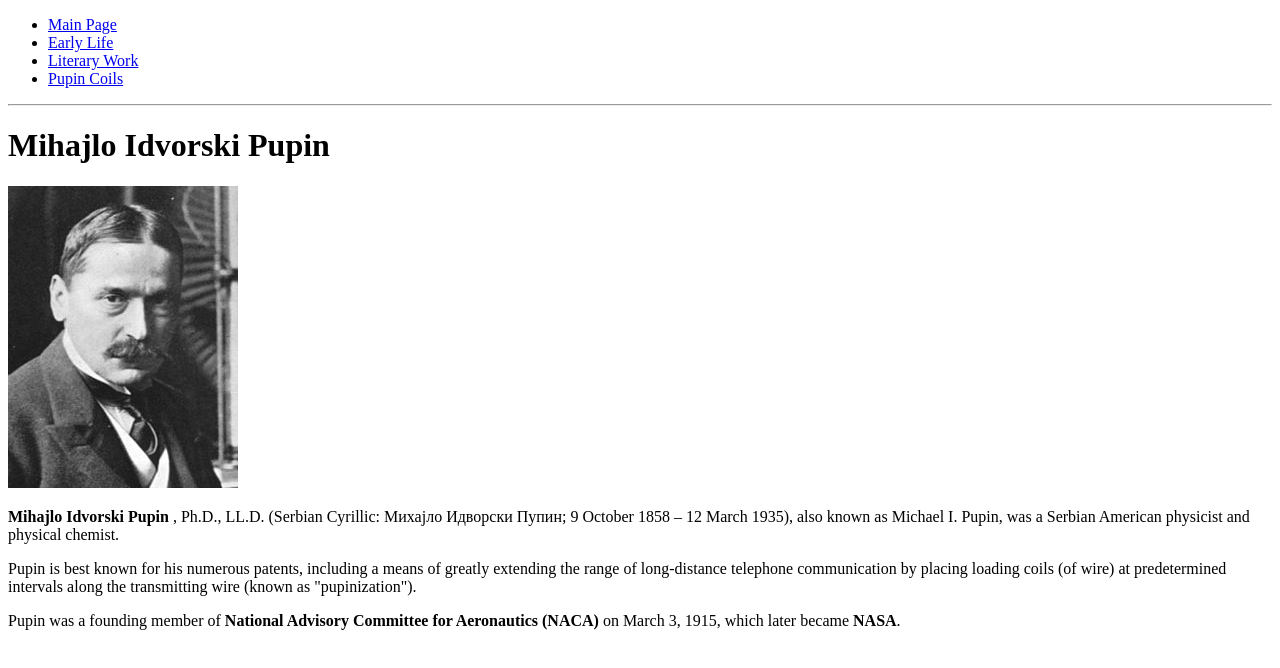
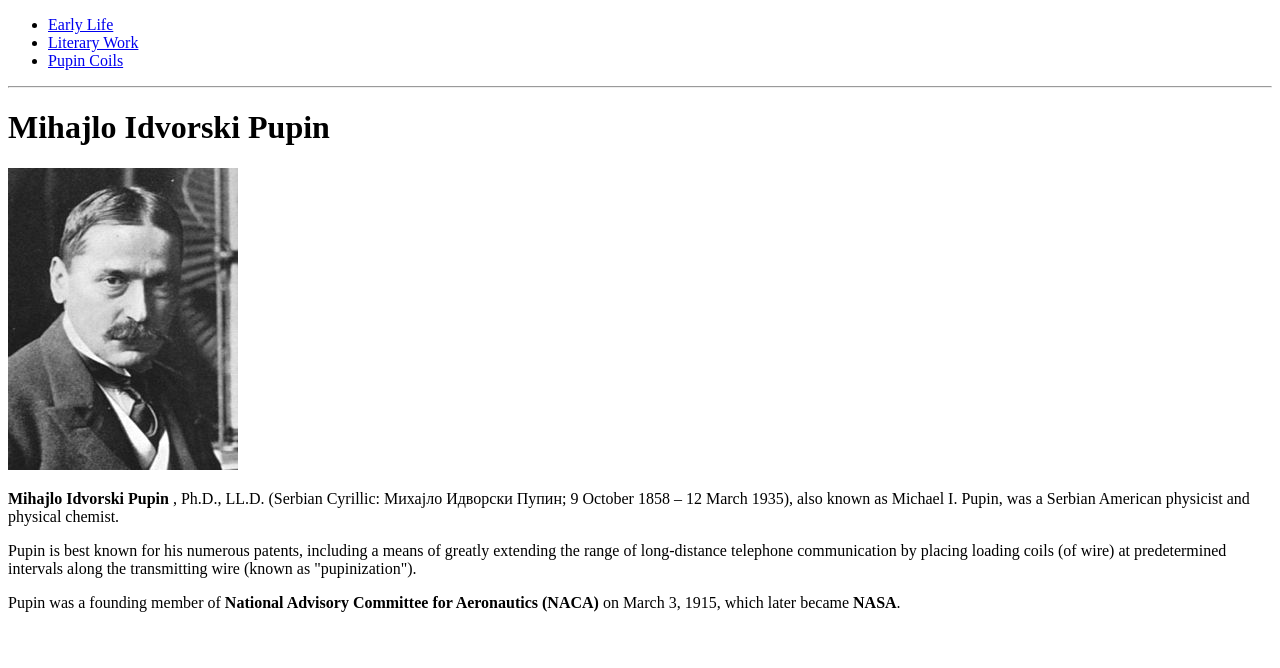
Before and after one commit to Markopopka/Mihajlo-Idvorski-Pupin, a plain HTML site: page Main Page/index.html in a window 1280 px wide. Drawn offline with Linux system fonts and the light colour scheme.

Commit message:
Update index.html

```diff
--- a/Main Page/index.html
+++ b/Main Page/index.html
@@ -6,8 +6,6 @@
 </head>
 <body>
         <ul>
-
-            <li> <a href="Main Page/index.html">Main Page</a></li>
 
             <li> <a href="Early life/index.html">Early Life</a></li>
 
```
